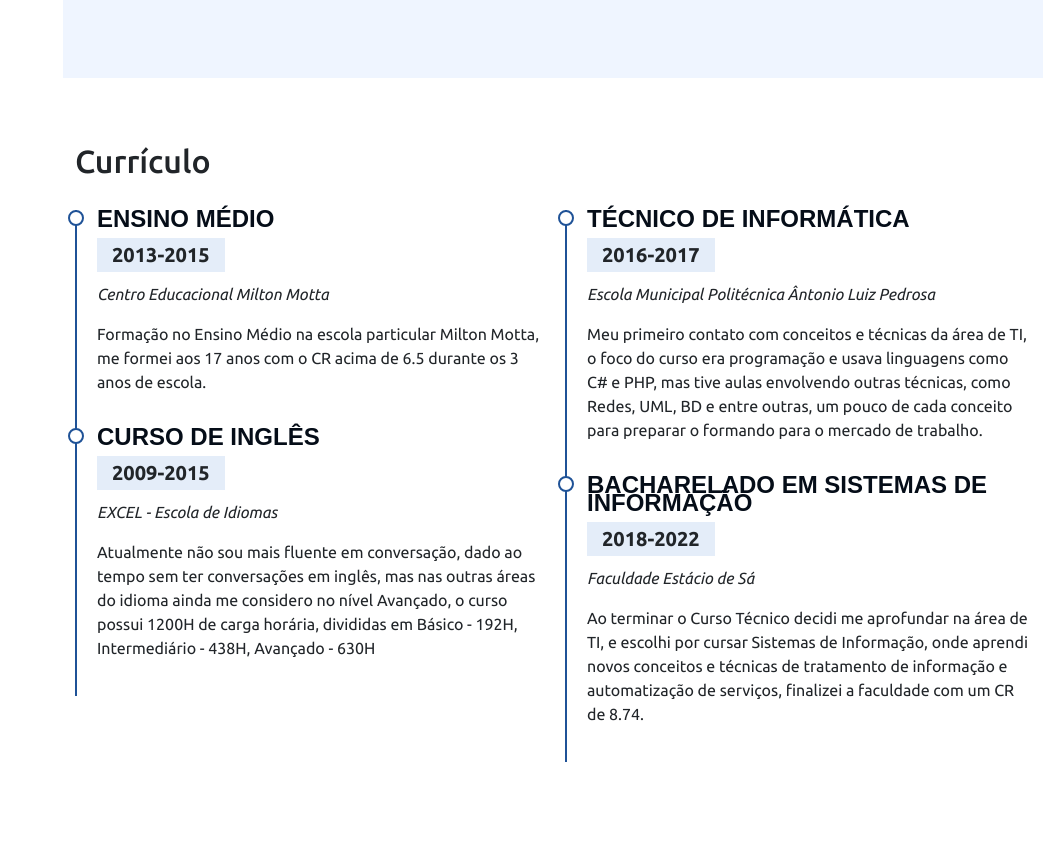
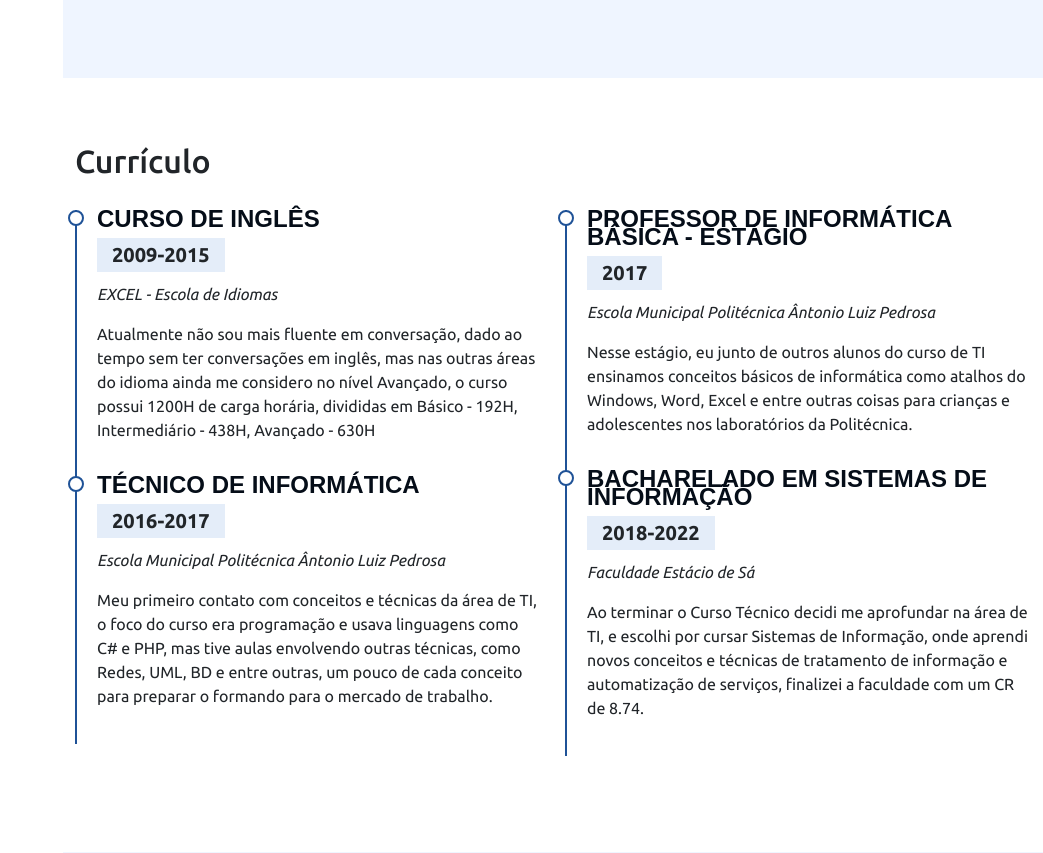
Before and after one commit to Joao-Victor-Moura/Portfolio, a Flask app: page / in a window 1280 px wide. Shown: the part 3072-3925 px from the top of the page, without its empty margins (237-1280 px from the left). Run offline with Flask 2, Linux system fonts and the light colour scheme; some libraries are stand-ins or nearby versions.

Commit message:
Att index

```diff
--- a/templates/index.html
+++ b/templates/index.html
@@ -23,7 +23,7 @@
             <img src="../static/img/MinhaFoto.jpeg" alt="Foto do João Victor">
             <h1>João Victor</h1>
             <div class="social-links mt-4 text-center">
-                <a target="_blank" href="https://www.linkedin.com/in/joão-victor-moura-prudencio-0777b5208/">
+                <a target="_blank" href="https://www.linkedin.com/in/joão-victor-de-m-prudencio-0777b5208/">
                     <i class="bi bi-linkedin"></i>
                 </a>
                 <a target="_blank" href="https://github.com/Joao-Victor-Moura">
@@ -188,23 +188,15 @@
                 <div class="row">
                     <div class="col-md-6">
                         <div class="cv-item" data-anime="up">
-                            <h4>Ensino Médio</h4>
-                            <h5>2013-2015</h5>
-                            <p><em>Centro Educacional Milton Motta</em></p>
-                            <p>Formação no Ensino Médio na escola particular Milton Motta, me formei aos 17 anos com o
-                                CR acima de 6.5 durante os 3 anos de escola.</p>
-                        </div>
-                        <div class="cv-item" data-anime="up">
                             <h4>Curso de Inglês</h4>
                             <h5>2009-2015</h5>
                             <p><em>EXCEL - Escola de Idiomas</em></p>
                             <p>Atualmente não sou mais fluente em conversação, dado ao tempo sem ter conversações em
                                 inglês, mas nas outras áreas do idioma ainda me considero no nível
                                 Avançado, o curso possui 1200H de carga horária, divididas em Básico - 192H,
-                                Intermediário - 438H, Avançado - 630H</p>
+                                Intermediário - 438H, Avançado - 630H
+                            </p>
                         </div>
-                    </div>
-                    <div class="col-md-6">
                         <div class="cv-item" data-anime="up">
                             <h4>Técnico de Informática</4>
                             <h5>2016-2017</h5>
@@ -213,6 +205,15 @@
                                 programação e usava linguagens como C# e PHP, mas tive aulas envolvendo outras
                                 técnicas, como Redes, UML, BD e entre outras, um pouco de cada conceito para
                                 preparar o formando para o mercado de trabalho.
+                            </p>
+                        </div>
+                    </div>
+                    <div class="col-md-6">
+                        <div class="cv-item" data-anime="up">
+                            <h4>Professor de Informática Básica - Estágio</4>
+                            <h5>2017</h5>
+                            <p><em>Escola Municipal Politécnica Ântonio Luiz Pedrosa</em></p>
+                            <p>Nesse estágio, eu junto de outros alunos do curso de TI ensinamos conceitos básicos de informática como atalhos do Windows, Word, Excel e entre outras coisas para crianças e adolescentes nos laboratórios da Politécnica.
                             </p>
                         </div>
                         <div class="cv-item" data-anime="up">
```
Lines whose indentation alone changed are shown as unchanged.
